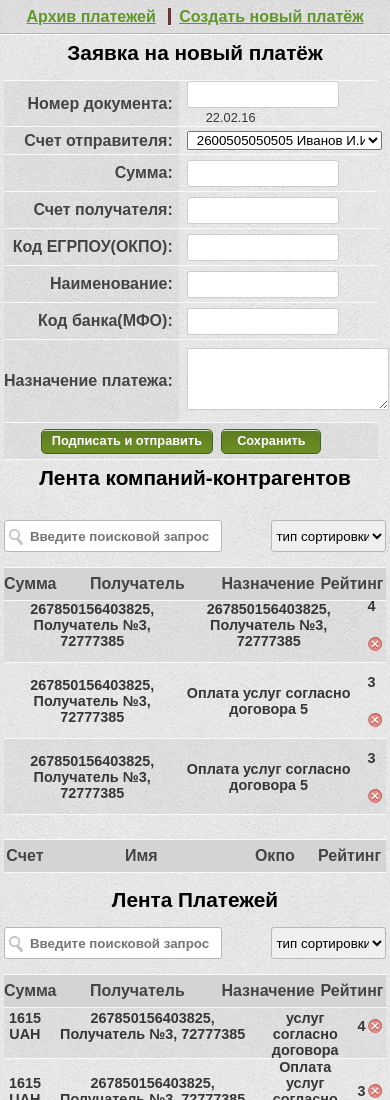
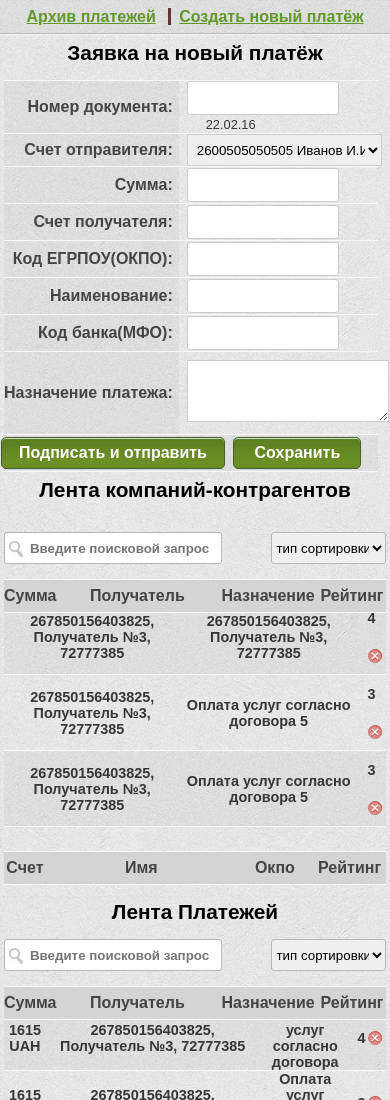
Before and after one commit to AlekseyBilan/payments, a plain HTML site: page newView.html in a window 390 px wide. Shown: the top 1100 px of the page. Drawn offline with Linux system fonts and the light colour scheme.

Commit message:
Add new view (made it responsive)

```diff
--- a/css/newView.css
+++ b/css/newView.css
@@ -150,7 +150,7 @@ body {
 
 .wrap-new-pay .new-pay td input {
     margin-left: 8px;
-    height: 25px;
+    height: 2rem;
     width: 145px;
     border: 1px solid #ccc;
     border-radius: 3px;
@@ -166,6 +166,8 @@ body {
     width: 98%;
     margin-left: 8px;
     padding-left: 5px;
+    height: 2rem;
+    border: 1px solid #ccc;
 }
 
 .wrap-new-pay .new-pay .details {
@@ -182,22 +184,22 @@ body {
 }
 
 .wrap-new-pay .new-pay .send {
-    width: 172px;
+    width: 14rem;
 }
 
 .wrap-new-pay .new-pay .save {
-    width: 100px;
+    width: 8rem;
 }
 
 .wrap-new-pay .new-pay .send,
 .wrap-new-pay .new-pay .save {
-    background: url("../img/bg-button.jpg") repeat-x scroll 0 0 #fff;
+    background: url("../img/bg-button.jpg") repeat-x scroll 0 0 #698C24;
     border: 1px solid #415e30;
     border-radius: 5px;
     box-shadow: 0 1px 0 0 rgba(255, 255, 255, 0.5) inset;
     color: #fff;
     cursor: pointer;
-    font-size: 0.8rem;
+    font-size: 1rem;
     line-height: 1;
     text-align: center;
     font-weight: bold;
```
